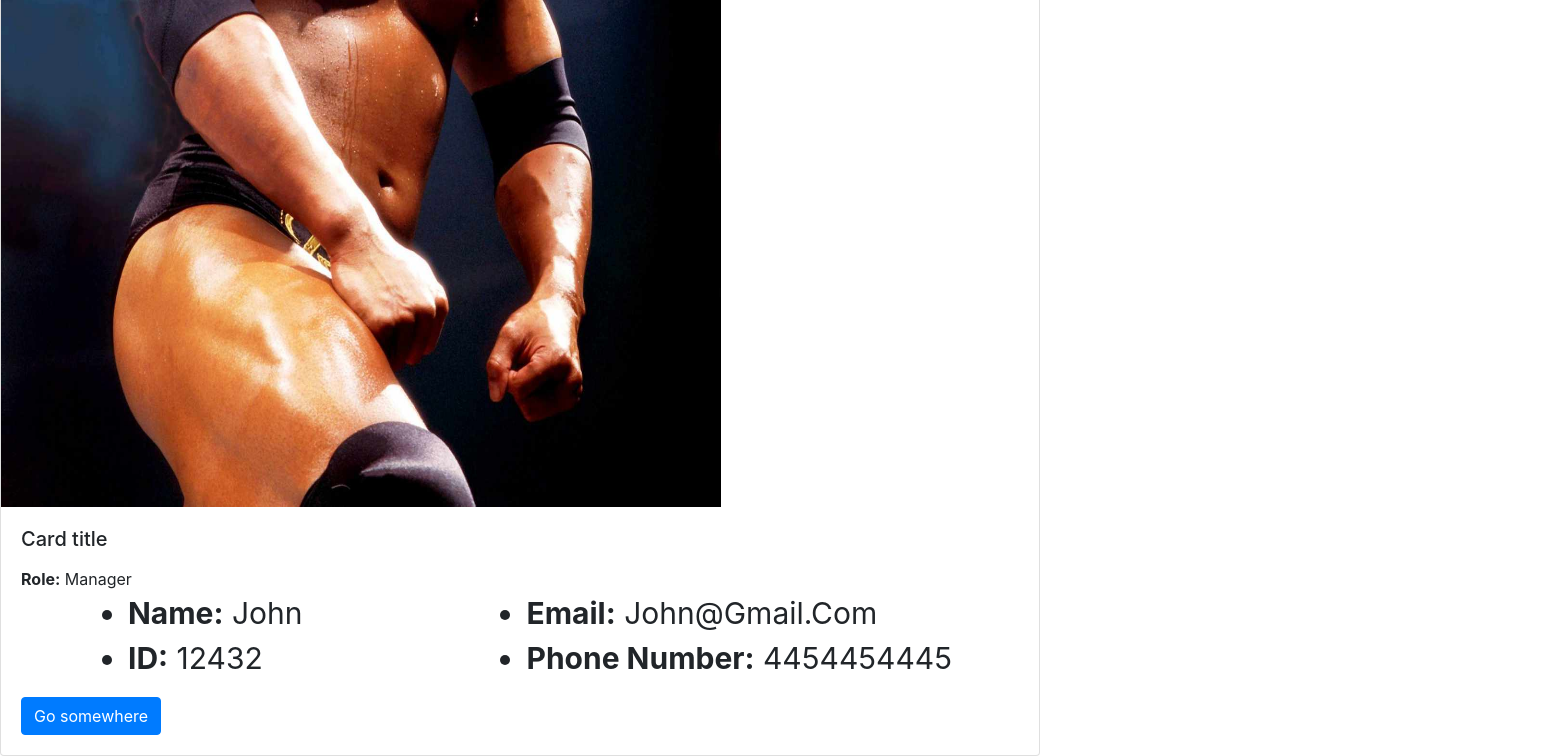
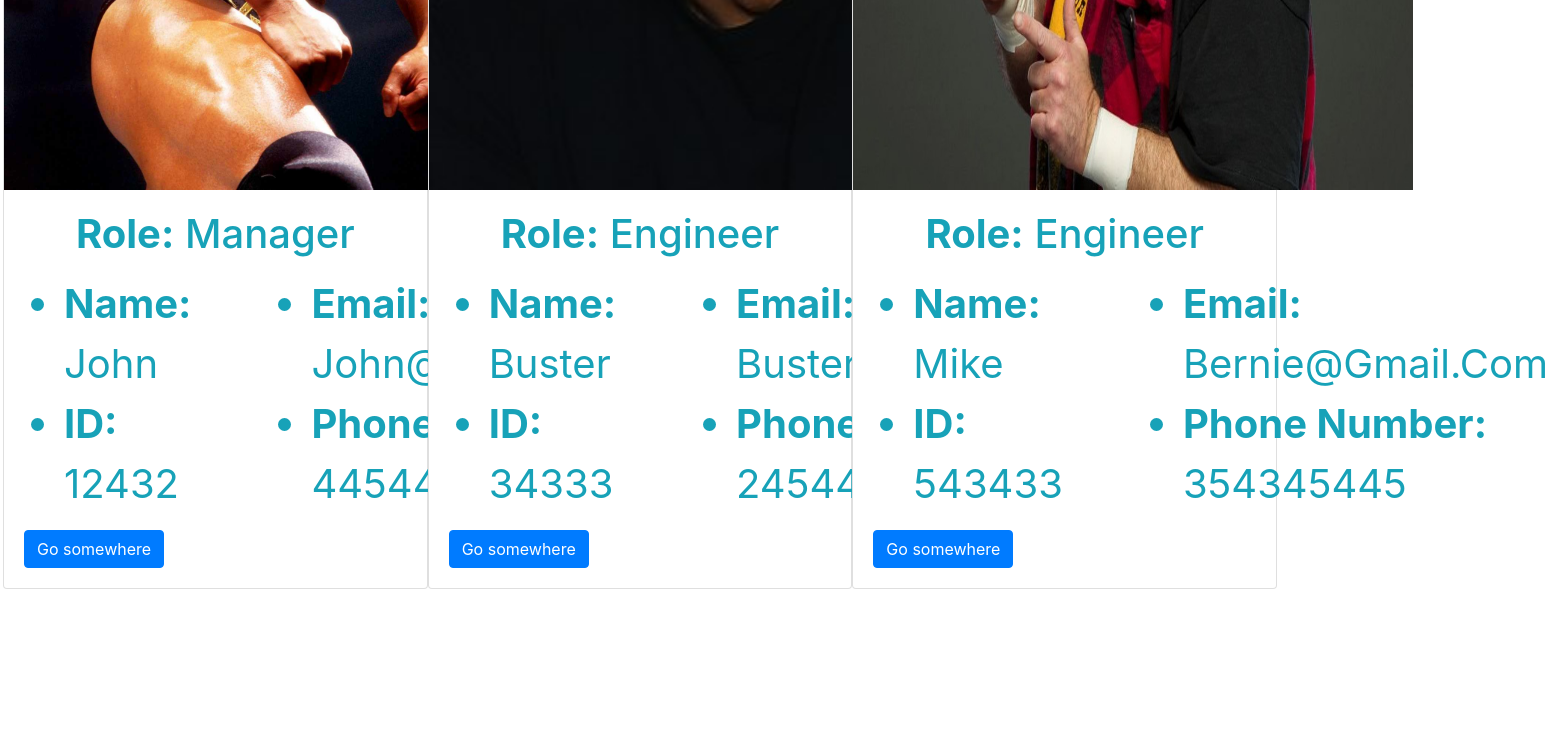
Before and after one commit to gato365/gato365-team-profile-generator, a website: page learning-files/index-display.html in a window 1280 px wide. Shown: the part 534-1290 px from the top of the page, 1548 px wide, since content can reach past the window. After the commit the page ends 1123 px from the top, so only its background shows below. Drawn offline with nearby package versions, Linux system fonts and the light colour scheme.

Commit message:
Added images and flex bootstrap positions

```diff
--- a/learning-files/index-display.html
+++ b/learning-files/index-display.html
@@ -4,13 +4,14 @@
 <head>
     <meta name="viewport" content="width=device-width, initial-scale=1" />
     <!-- Bootstrap CSS -->
-        <link rel="stylesheet" href="https://cdn.jsdelivr.net/npm/bootstrap@4.3.1/dist/css/bootstrap.min.css" integrity="sha384-ggOyR0iXCbMQv3Xipma34MD+dH/1fQ784/j6cY/iJTQUOhcWr7x9JvoRxT2MZw1T" crossorigin="anonymous">
+    <link rel="stylesheet" href="https://cdn.jsdelivr.net/npm/bootstrap@4.3.1/dist/css/bootstrap.min.css"
+        integrity="sha384-ggOyR0iXCbMQv3Xipma34MD+dH/1fQ784/j6cY/iJTQUOhcWr7x9JvoRxT2MZw1T" crossorigin="anonymous">
 
     <title>Test Thing</title>
     <style>
- .card-img-top{
-    width: 45rem;
-    height: 65rem;
+        .card-img-top {
+            width: 35rem;
+            height: 45rem;
         }
 
         ul {
@@ -19,24 +20,59 @@ ul {
             justify-content: space-around;
             gap: 0 3em;
             text-transform: capitalize;
-  font-size: 30px;
+
+        }
+
+        .card-title {
+            text-align: center;
+        }
+
+        .text-info {
+            font-size: 40px;
+        }
+
+        #vertical-center {
+            margin: 0;
+            position: absolute;
+            top: 50%;
+            -ms-transform: translateY(-50%);
+            transform: translateY(-50%);
+        }
+
+        #container {
+            height: 200px;
+            position: relative;
+            border: 3px solid green;
         }
     </style>
 </head>
 
 <body>
 
-    <div class="card" style="width: 65rem;">
+
+    <div id="container">
+        <div class="d-flex justify-content-around">
+            <div class="card" style="width: 35rem;">
                 <img class="card-img-top" src="the-rock.jpg" alt="Card image cap">
                 <div class="card-body">
-            <h5 class="card-title">Card title</h5>
+                    <h5 class="card-title text-info">
+                        <p> <b>Role:</b> Manager</p>
+                    </h5>
                     <p class="card-text">
-                <div> <b>Role:</b> Manager</div>
-                <ul>
-                    <li><div> <b> Name:</b> John</div></li>
-                    <li><div> <b> Email:</b> john@gmail.com</div></li>
-                    <li><div> <b> ID:</b> 12432</div></li>
-                    <li><div> <b> Phone Number:</b> 4454454445</div></li>
+
+                    <ul class="text-info">
+                        <li>
+                            <div> <b> Name:</b> John</div>
+                        </li>
+                        <li>
+                            <div> <b> Email:</b> john@gmail.com</div>
+                        </li>
+                        <li>
+                            <div> <b> ID:</b> 12432</div>
+                        </li>
+                        <li>
+                            <div> <b> Phone Number:</b> 4454454445</div>
+                        </li>
                     </ul>
                     </p>
                     <a href="#" class="btn btn-primary">Go somewhere</a>
@@ -44,6 +80,64 @@ ul {
             </div>
 
 
+            <div class="card" style="width: 35rem;">
+                <img class="card-img-top" src="farooq.jpg" alt="Card image cap">
+                <div class="card-body">
+                    <h5 class="card-title text-info">
+                        <p> <b>Role:</b> Engineer</p>
+                    </h5>
+                    <p class="card-text">
+
+                    <ul class="text-info">
+                        <li>
+                            <div> <b> Name:</b> Buster</div>
+                        </li>
+                        <li>
+                            <div> <b> Email:</b> buster@gmail.com</div>
+                        </li>
+                        <li>
+                            <div> <b> ID:</b> 34333</div>
+                        </li>
+                        <li>
+                            <div> <b> Phone Number:</b> 2454454445</div>
+                        </li>
+                    </ul>
+                    </p>
+                    <a href="#" class="btn btn-primary">Go somewhere</a>
+                </div>
+            </div>
+
+
+            <div class="card" style="width: 35rem;">
+                <img class="card-img-top" src="mike-foley.jpg" alt="Card image cap">
+                <div class="card-body">
+                    <h5 class="card-title text-info">
+                        <p> <b>Role:</b> Engineer</p>
+                    </h5>
+                    <p class="card-text">
+
+                    <ul class="text-info">
+                        <li>
+                            <div> <b> Name:</b> Mike</div>
+                        </li>
+                        <li>
+                            <div> <b> Email:</b> bernie@gmail.com</div>
+                        </li>
+                        <li>
+                            <div> <b> ID:</b> 543433</div>
+                        </li>
+                        <li>
+                            <div> <b> Phone Number:</b> 354345445</div>
+                        </li>
+                    </ul>
+                    </p>
+                    <a href="#" class="btn btn-primary">Go somewhere</a>
+                </div>
+            </div>
+
+        </div>
+    </div>
+
 </body>
 
 </html>
```
Also changed, not shown: index.js (+47 -0 lines), learning-files/index-centert-vertically.html (added, +26 -0 lines), learning-files/farooq.jpg (added), learning-files/mike-foley.jpg (added). Lines whose indentation alone changed are shown as unchanged.
